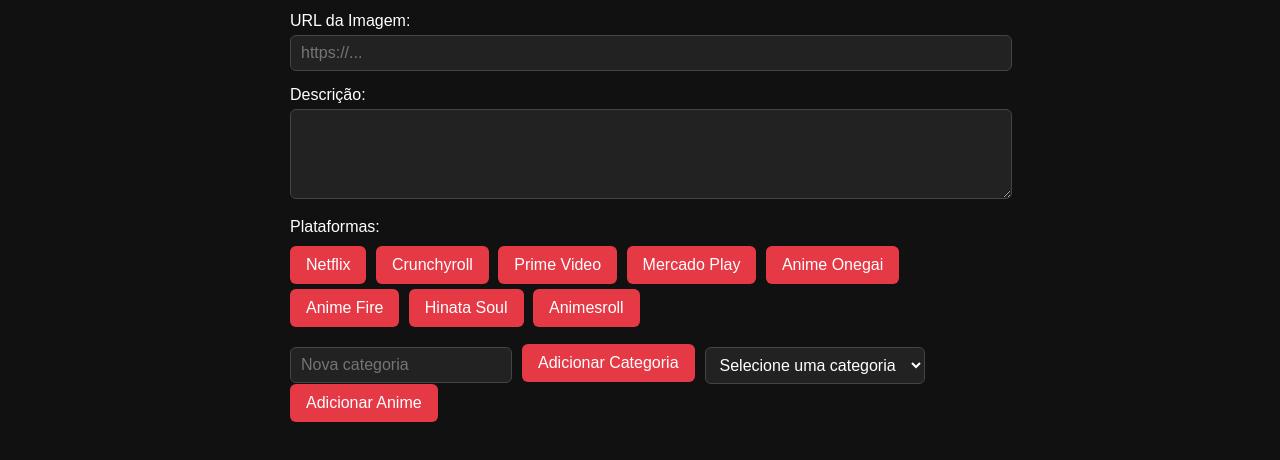
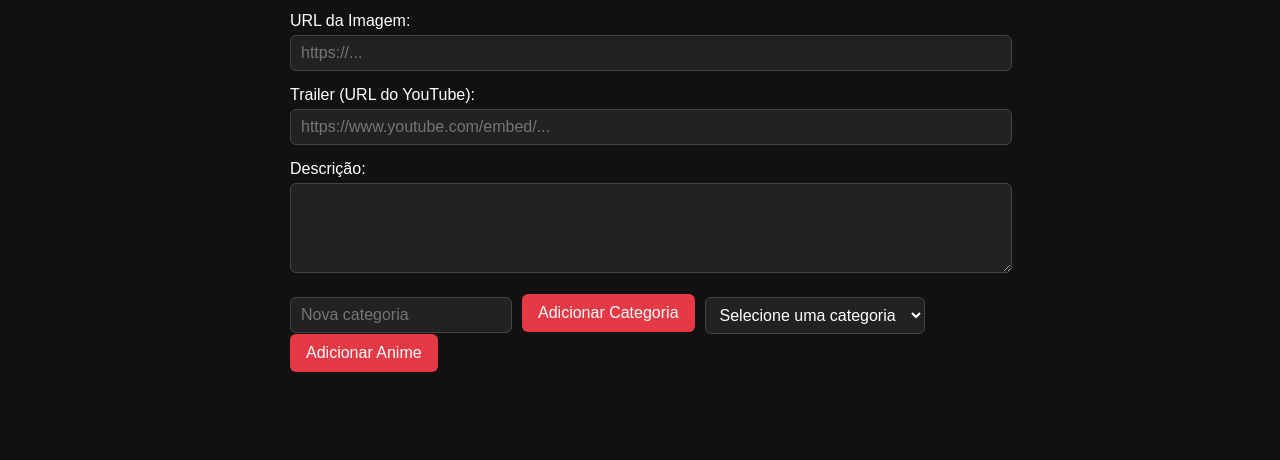
Before and after one commit to PedroBon18/RagnAnimes_Front, a plain HTML site: page RagnAnimes/RegistrarAnime.html in a window 1280 px wide. Shown: the part 266-726 px from the top of the page. Drawn offline with Linux system fonts and the light colour scheme.

Commit message:
V10.1 pequena correção na pagina inicial, foram realizadas alterações na pagina de registro de animes

```diff
--- a/RagnAnimes/RegistrarAnime.html
+++ b/RagnAnimes/RegistrarAnime.html
@@ -37,23 +37,14 @@
       <label for="imagem">URL da Imagem:</label>
       <input type="text" id="imagem" placeholder="https://..." required>
 
+       <!-- Trailer -->
+       <label for="trailer">Trailer (URL do YouTube):</label>
+       <input type="url" id="trailer" placeholder="https://www.youtube.com/embed/..." required>
+
       <!-- Descrição -->
       <label for="descricao">Descrição:</label>
       <textarea id="descricao" rows="4" required></textarea>
 
-      <!-- Plataformas -->
-      <label for="plataformas">Plataformas:</label>
-      <div class="plataformas">
-        <!-- Botões que provavelmente serão usados para selecionar plataformas -->
-        <button type="button">Netflix</button>
-        <button type="button">Crunchyroll</button>
-        <button type="button">Prime Video</button>
-        <button type="button">Mercado Play</button>
-        <button type="button">Anime Onegai</button>
-        <button type="button">Anime Fire</button>
-        <button type="button">Hinata Soul</button>
-        <button type="button">Animesroll</button>
-      </div>
 
       <!-- Categorias -->
       <div class="categoria-container">
```
Also changed, not shown: RagnAnimes/index.html (+2 -2 lines).
